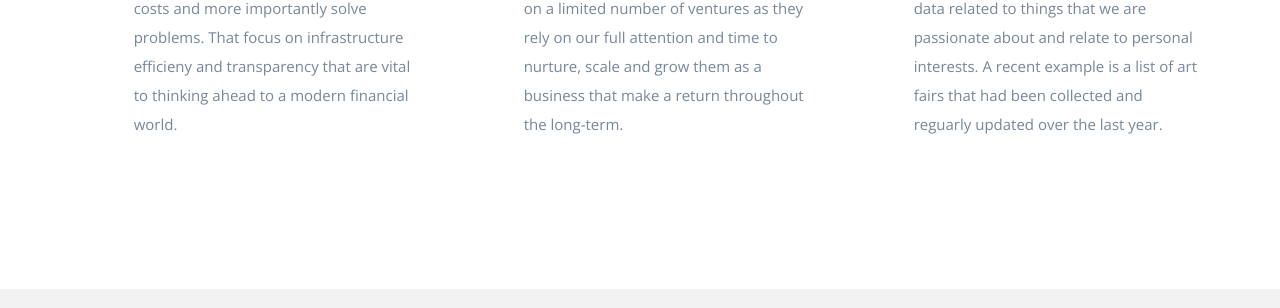
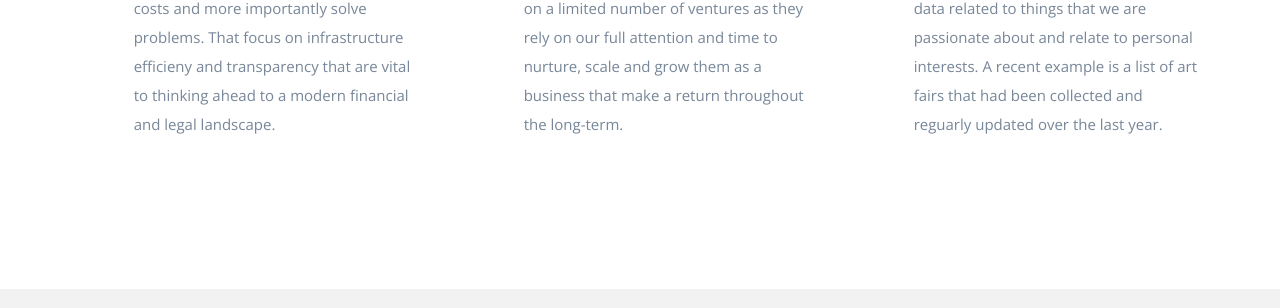
Before and after one commit to Cappui/Cappui-Website, a Jekyll site: the page built from index.html, in a window 1280 px wide and 900 px high, scrolled down 660 px. Shown: the part 320-628 px from the top of the window. Built offline with Jekyll 4.4.1, drawn with Linux system fonts in a browser that asks for light colours; nearby versions of some CDN libraries; library files that are not in the unit come from our copies; a style sheet for code colours, icons or effects is not loaded; some of the changed text lies outside the part shown.

Commit message:
Updated index.html

```diff
--- a/index.html
+++ b/index.html
@@ -34,7 +34,7 @@ layout: default
                     </div>
                     <div class="intro-content">
                         <h5>What are disruptive technologies?</h5>
-                        <p>Disruptive technolgies have the ability to change industries, save time, reduce costs and more importantly solve problems. That focus on infrastructure efficieny and transparency that are vital to thinking ahead to a modern financial world. </p>
+                        <p>Disruptive technolgies have the ability to change industries, save time, reduce costs and more importantly solve problems. That focus on infrastructure efficieny and transparency that are vital to thinking ahead to a modern financial and legal landscape. </p>
                     </div>
                 </div>
                 <div class="col-md-4 intro-feature">
```
